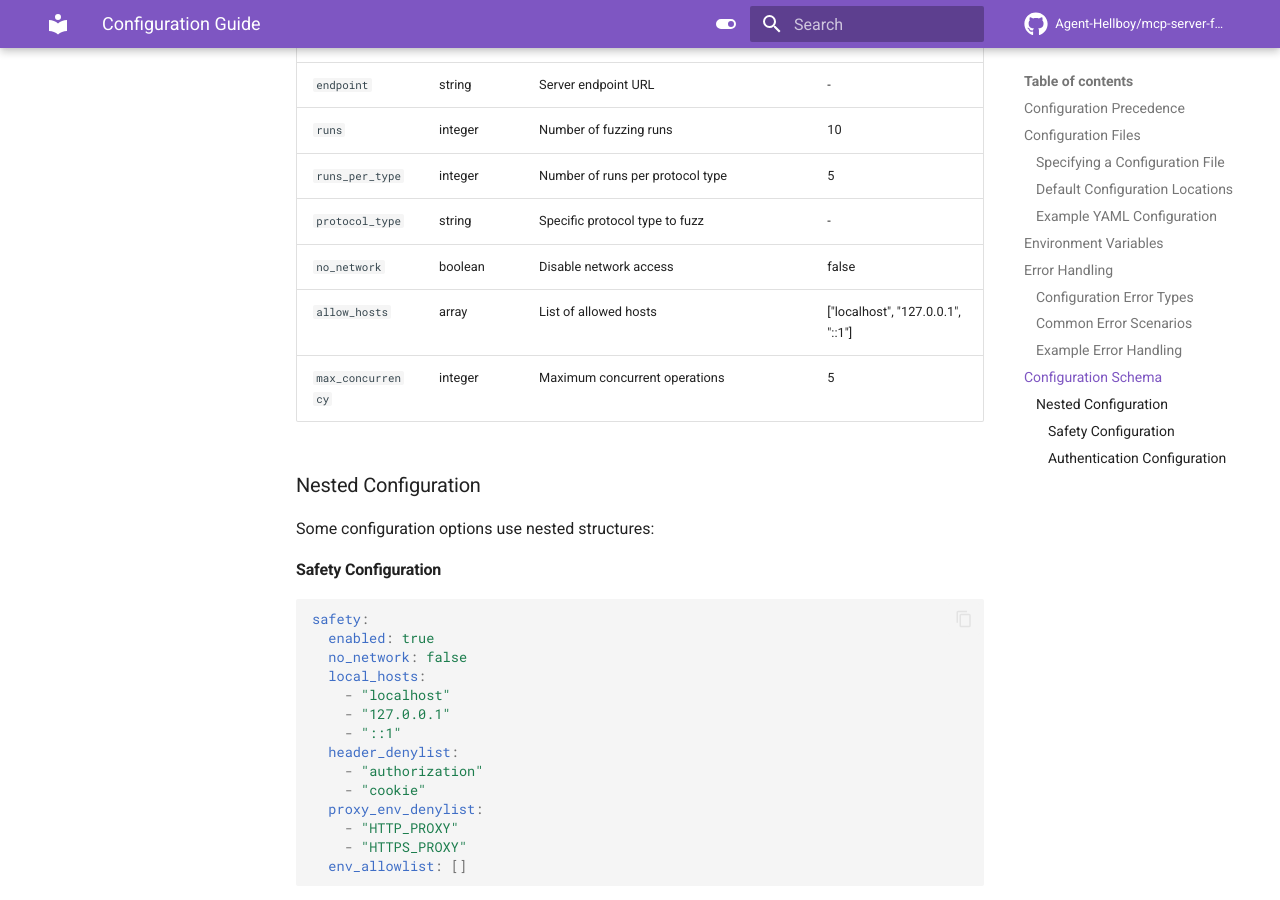
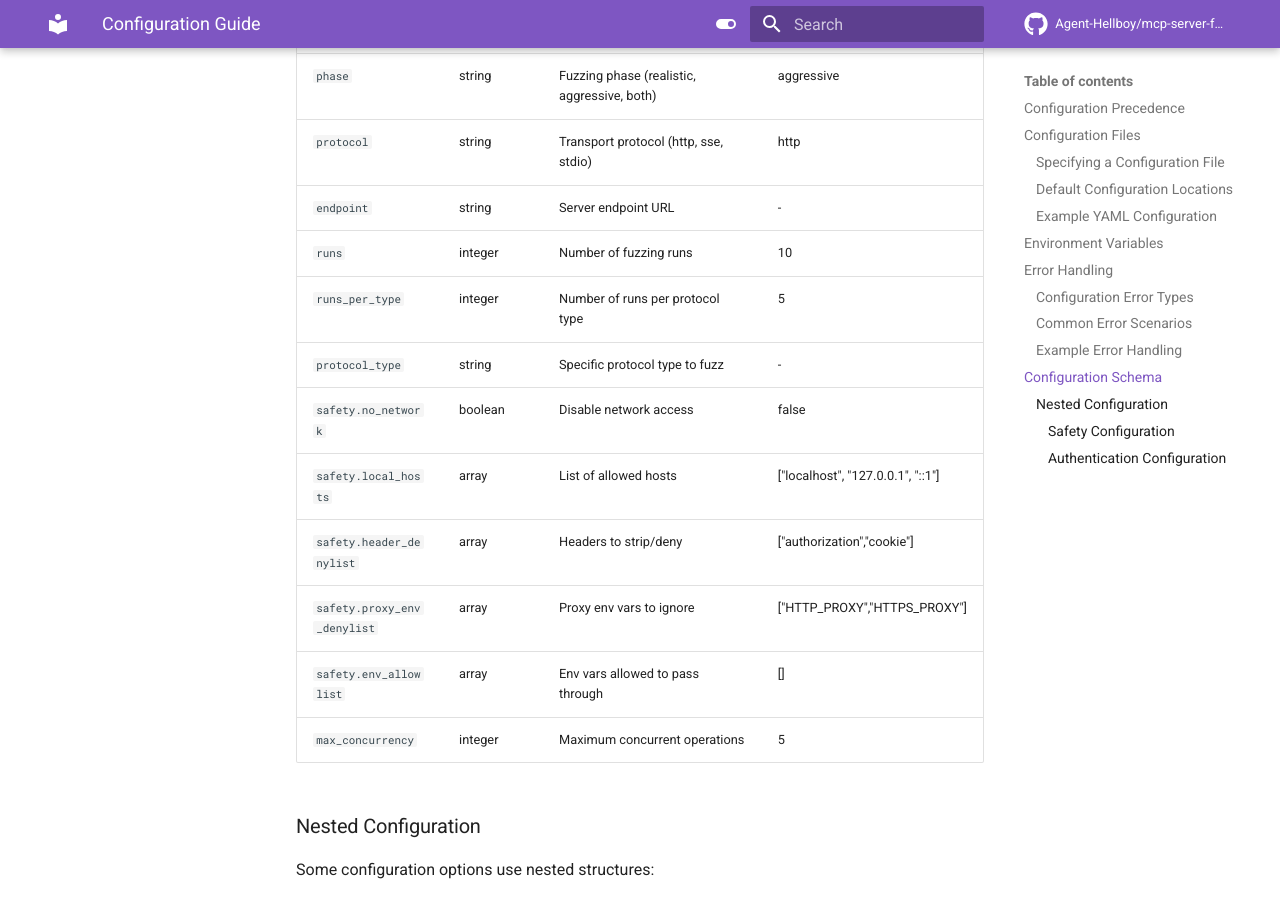
Before and after one commit to Agent-Hellboy/mcp-server-fuzzer, an MkDocs documentation site: the page built from docs/configuration.md, in a window 1280 px wide and 900 px high, scrolled down 4019 px. Built offline with MkDocs 1.6.1 and Material for MkDocs 9.7.7, drawn with Linux system fonts in a browser that asks for light colours; comment, search, counter and statistics services are not loaded.

Commit message:
resolve comments

```diff
--- a/docs/configuration.md
+++ b/docs/configuration.md
@@ -162,8 +162,11 @@
 | `runs` | integer | Number of fuzzing runs | 10 |
 | `runs_per_type` | integer | Number of runs per protocol type | 5 |
 | `protocol_type` | string | Specific protocol type to fuzz | - |
-| `no_network` | boolean | Disable network access | false |
-| `allow_hosts` | array | List of allowed hosts | ["localhost", "127.0.0.1", "::1"] |
+| `safety.no_network` | boolean | Disable network access | false |
+| `safety.local_hosts` | array | List of allowed hosts | ["localhost", "127.0.0.1", "::1"] |
+| `safety.header_denylist` | array | Headers to strip/deny | ["authorization","cookie"] |
+| `safety.proxy_env_denylist` | array | Proxy env vars to ignore | ["HTTP_PROXY","HTTPS_PROXY"] |
+| `safety.env_allowlist` | array | Env vars allowed to pass through | [] |
 | `max_concurrency` | integer | Maximum concurrent operations | 5 |
 
 ### Nested Configuration
```
Also changed, not shown: docs/client-architecture.md (+0 -1 lines), 3 other files.
